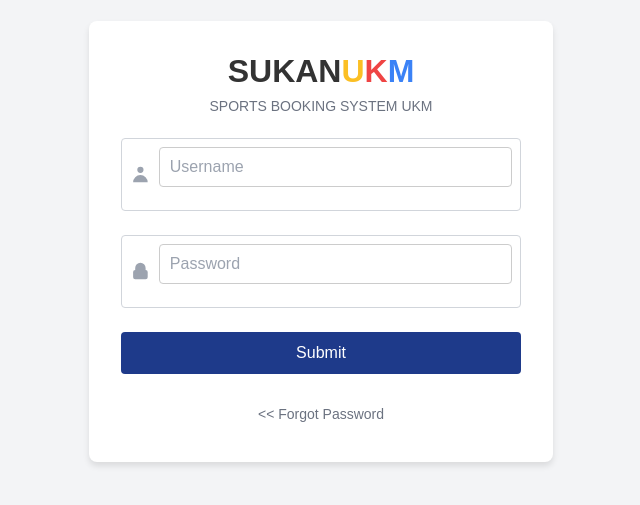
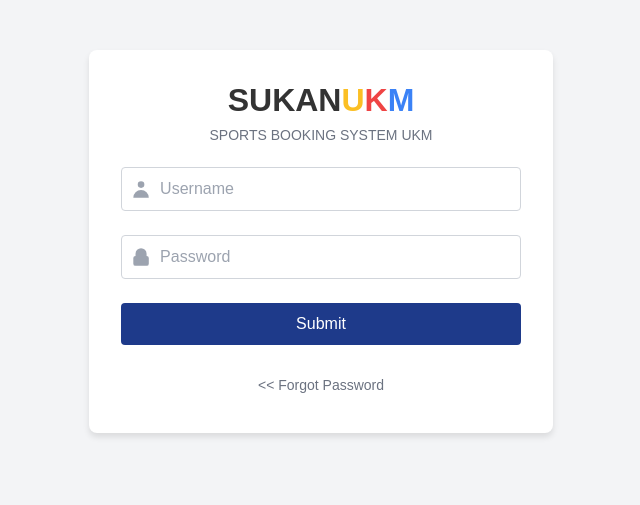
Before and after one commit to cindy-nst/sukanUKM, a React (Create React App) app in the folder sukanukmui/: page /login in a window 1280 px wide. Shown: the part 159-664 px from the top of the page, without its empty margins (319-959 px from the left). Built offline with nearby package versions, Linux system fonts and the light colour scheme.

Commit message:
BookCourtDate.css update

```diff
--- a/sukanukmui/src/components/BookCourt/BookCourtDate.css
+++ b/sukanukmui/src/components/BookCourt/BookCourtDate.css
@@ -72,7 +72,7 @@
     font-size: 1.2em;
   }
 
-  input, select {
+  input-b, select {
     width: 100%;
     padding: 10px;
     margin-bottom: 15px;
```
